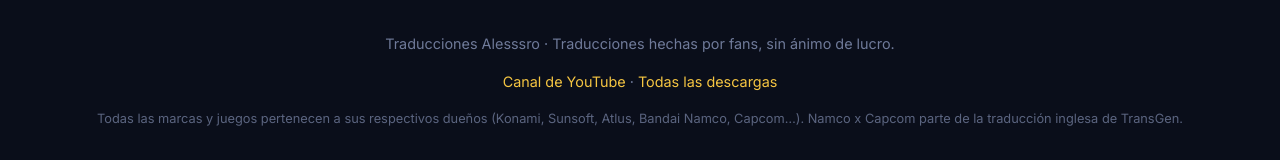
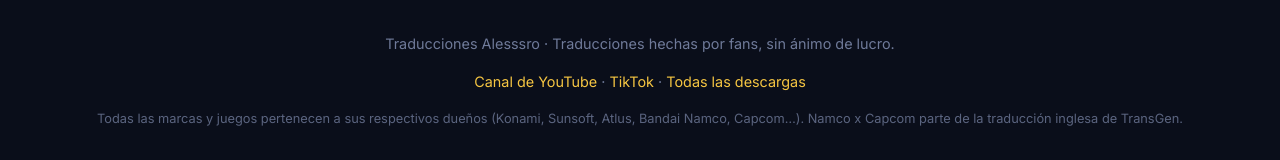
Before and after one commit to alesssro/alesssro.github.io, a plain HTML site: page index.html in a window 1280 px wide. Shown: the part 7190-7350 px from the top of the page. Drawn offline with Linux system fonts and the light colour scheme.

Commit message:
Pie: enlace a TikTok
Co-Authored-By: Claude Opus 5.5 <noreply@anthropic.com>
Claude-Session: https://claude.ai/code/session_014nez6KcSrfg2XLvkitJccn

```diff
--- a/index.html
+++ b/index.html
@@ -203,7 +203,7 @@
 
 <footer class="pie">
   <p>Traducciones Alesssro · Traducciones hechas por fans, sin ánimo de lucro.</p>
-  <p><a href="https://www.youtube.com/@TraduccionesAlesssro" target="_blank" rel="noopener">Canal de YouTube</a> · <a href="https://github.com/alesssro/alesssro.github.io/releases" target="_blank" rel="noopener">Todas las descargas</a></p>
+  <p><a href="https://www.youtube.com/@TraduccionesAlesssro" target="_blank" rel="noopener">Canal de YouTube</a> · <a href="https://www.tiktok.com/@traduccionesalesssro" target="_blank" rel="noopener">TikTok</a> · <a href="https://github.com/alesssro/alesssro.github.io/releases" target="_blank" rel="noopener">Todas las descargas</a></p>
   <p class="legal">Todas las marcas y juegos pertenecen a sus respectivos dueños (Konami, Sunsoft, Atlus, Bandai Namco, Capcom…). Namco x Capcom parte de la traducción inglesa de TransGen.</p>
 </footer>
 
```
